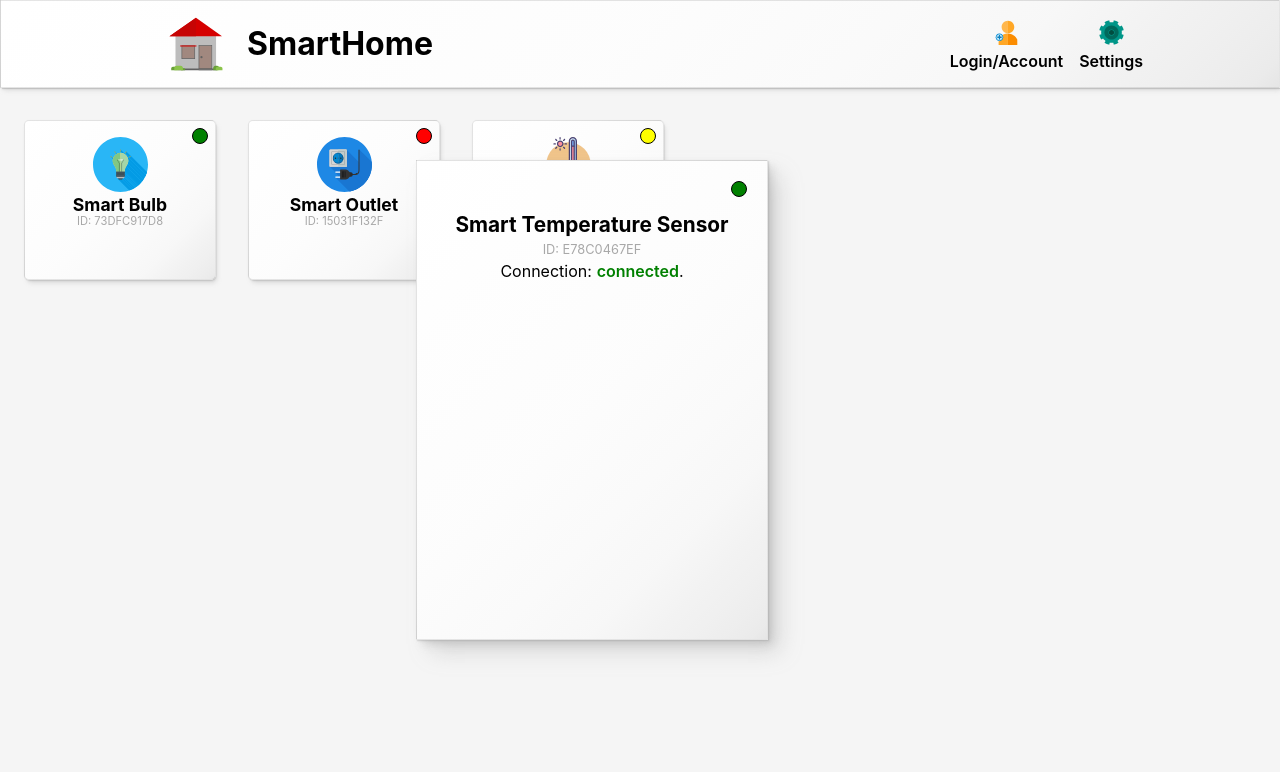
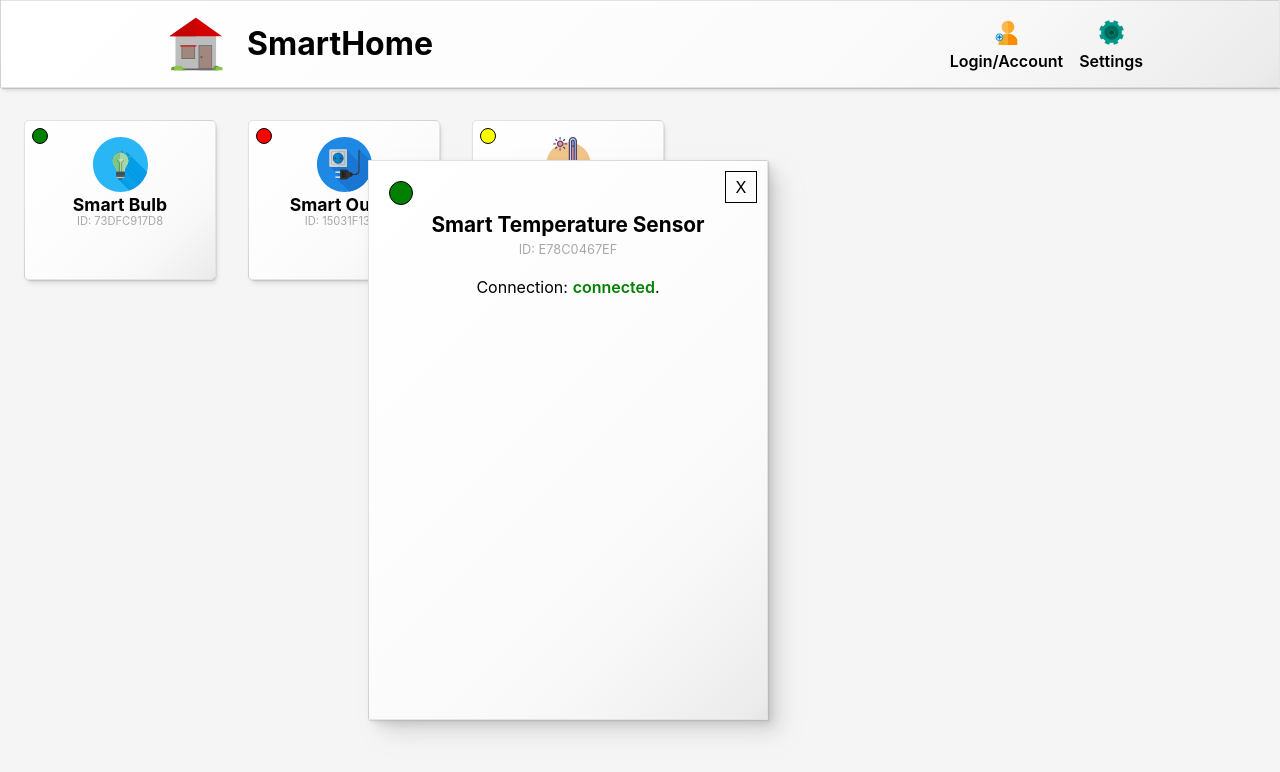
Before and after one commit to TZ-fn/SmartHomeApp, a Next.js app: page / in a window 1280 px wide. Shown: the top 772 px of the page. Built offline with nearby package versions, Linux system fonts and the light colour scheme.

Commit message:
Improve the styling, add a button to close the modal

```diff
--- a/components/DeviceDetailsModal/DeviceDetailsModal.module.scss
+++ b/components/DeviceDetailsModal/DeviceDetailsModal.module.scss
@@ -2,8 +2,8 @@
   position: absolute;
   top: 20%;
   right: 40%;
-  height: 30rem;
-  width: 22rem;
+  height: 35rem;
+  width: 25rem;
   padding: 1rem;
   background-image: var(--background-gradient);
   box-shadow: var(--shadow-elevation-medium);
@@ -18,6 +18,17 @@
   flex-direction: column;
   justify-content: center;
   align-items: center;
+}
+
+.closeModalButton {
+  position: absolute;
+  right: 10px;
+  top: 10px;
+  width: 2rem;
+  height: 2rem;
+  padding: 0;
+  background-color: transparent;
+  border: 1px solid black;
 }
 
 .modalDeviceName {
@@ -38,14 +49,15 @@
   flex-direction: row;
   justify-content: space-between;
   align-items: center;
+  margin-top: 1rem;
 }
 
 .modalConnectionStateIcon {
   position: absolute;
-  right: 20px;
+  left: 20px;
   top: 20px;
-  width: 1rem;
-  height: 1rem;
+  width: 1.5rem;
+  height: 1.5rem;
   background-color: transparent;
   border: 1px solid black;
   border-radius: 50%;
--- a/components/DeviceDetailsModal/DeviceDetailsModal.tsx
+++ b/components/DeviceDetailsModal/DeviceDetailsModal.tsx
@@ -22,8 +22,11 @@ export default function DeviceDetailsModal(): ReactElement {
   }, []);
 
   return (
-    <div className={`${styles.modalContainer} draggable`}>
+    <div className={`${styles.modalContainer} draggable resizable`}>
       <div className={styles.modal}>
+        <button type='button' className={styles.closeModalButton}>
+          X
+        </button>
         <p className={styles.modalDeviceName}>Smart Temperature Sensor</p>
         <p className={styles.modalDeviceID}>ID: E78C0467EF</p>
         <p className={styles.modalConnectionState}>
--- a/components/DevicesList/DeviceCard/DeviceCard.module.scss
+++ b/components/DevicesList/DeviceCard/DeviceCard.module.scss
@@ -41,7 +41,7 @@
 .connectionStateIcon {
   display: block;
   position: absolute;
-  right: 7px;
+  left: 7px;
   top: 7px;
   width: 1rem;
   height: 1rem;
```
